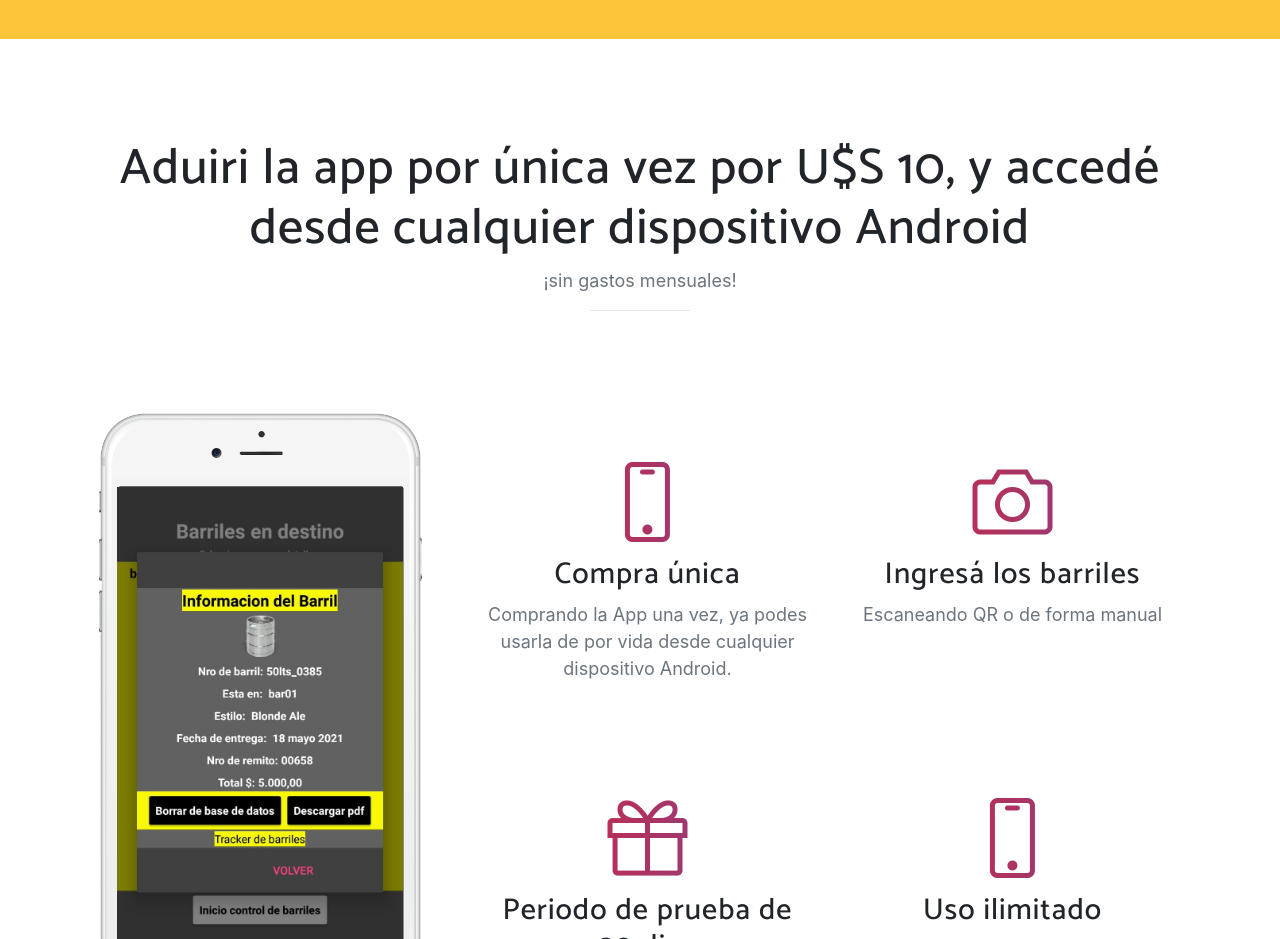
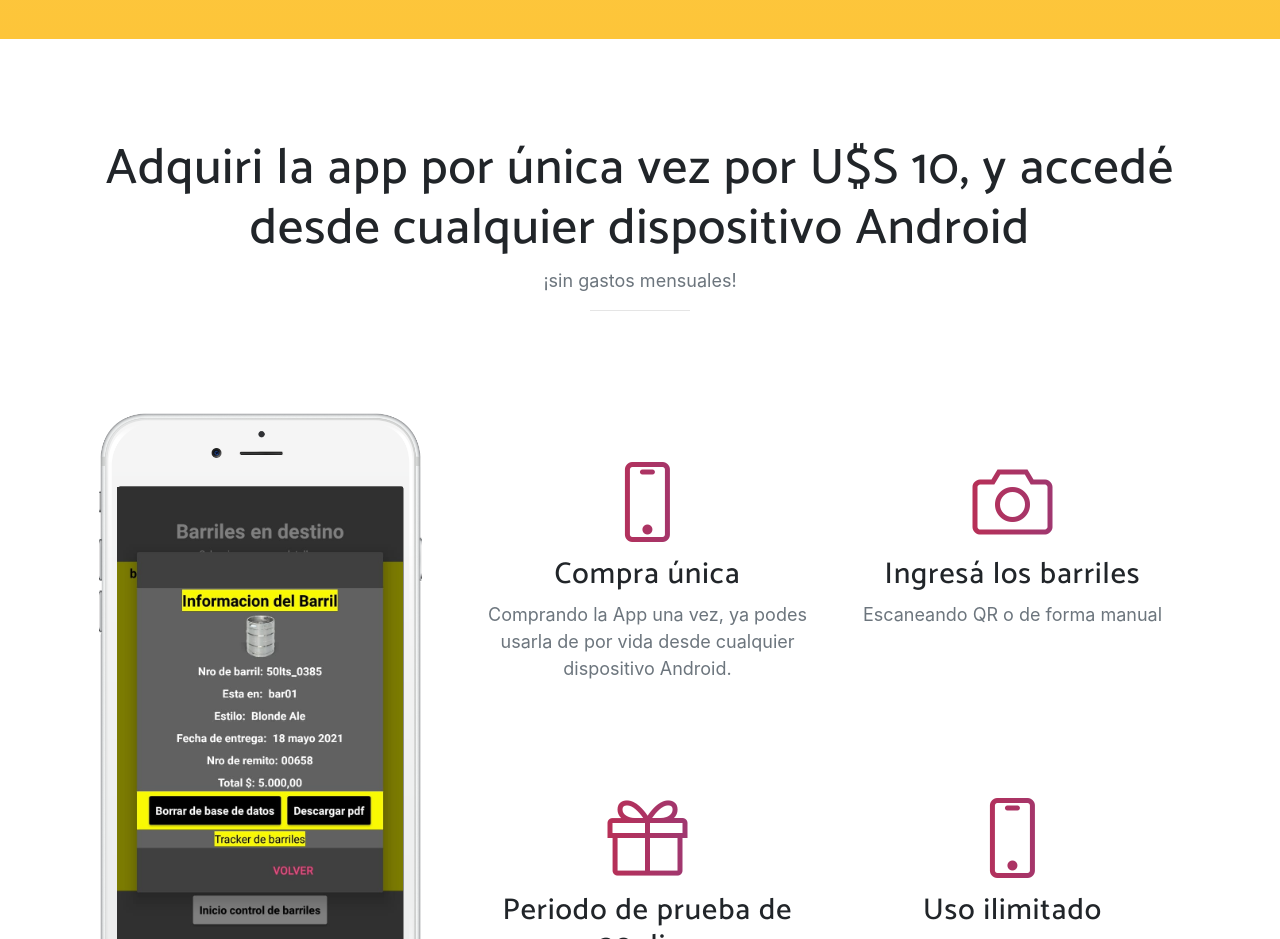
Before and after one commit to rmdesarrollo/trackerdebarriles, a website with bundled scripts: page index.html in a window 1280 px wide. Shown: the part 1340-2279 px from the top of the page. Built offline with nearby package versions, Linux system fonts and the light colour scheme; a web font is replaced by a local one.

Commit message:
Add files via upload

```diff
--- a/index.html
+++ b/index.html
@@ -100,7 +100,7 @@
   <section class="features" id="features">
     <div class="container">
       <div class="section-heading text-center">
-        <h2>Aduiri la app por única vez por U$S 10, y accedé desde cualquier dispositivo Android</h2>
+        <h2>Adquiri la app por única vez por U$S 10, y accedé desde cualquier dispositivo Android</h2>
         <p class="text-muted">¡sin gastos mensuales!</p>
         <hr>
       </div>
```
